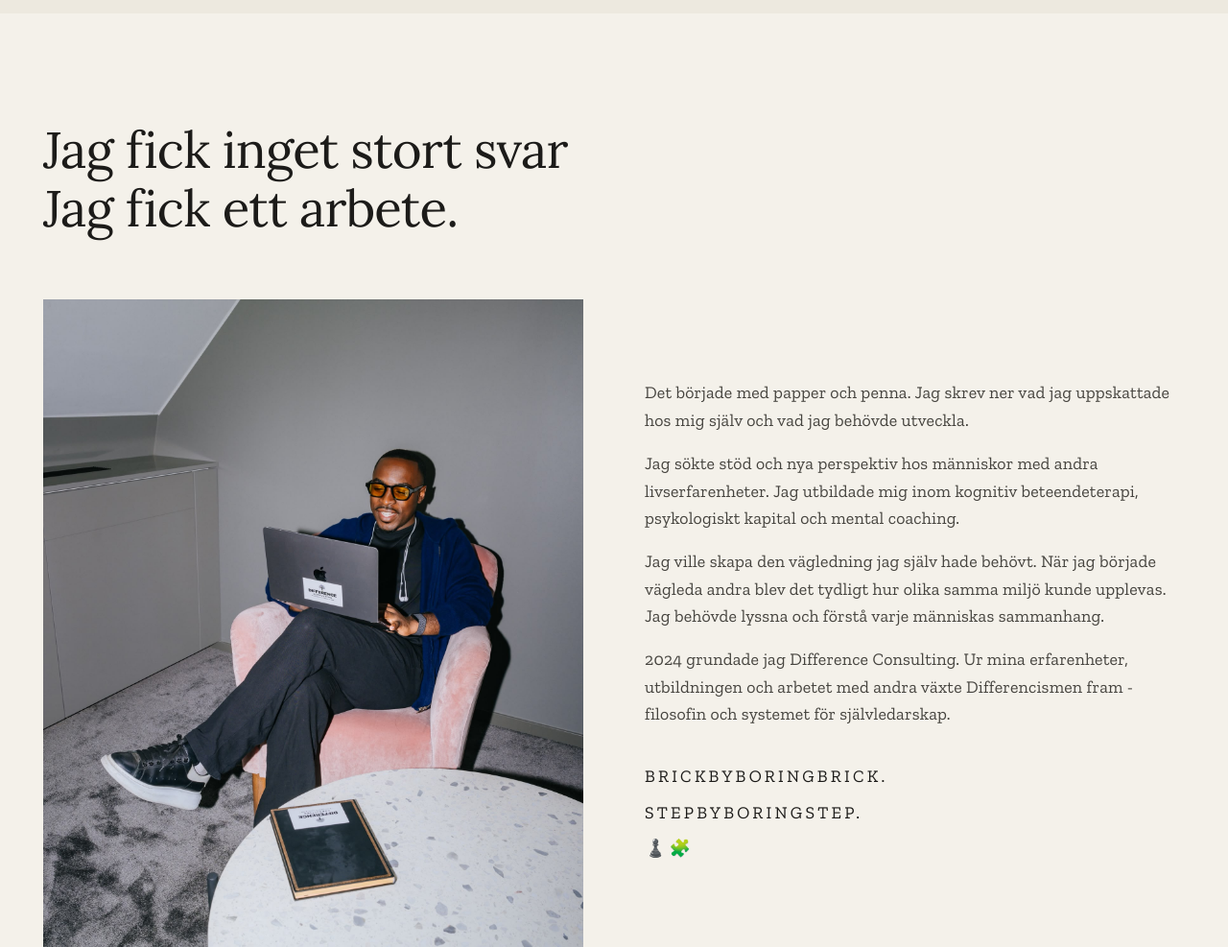
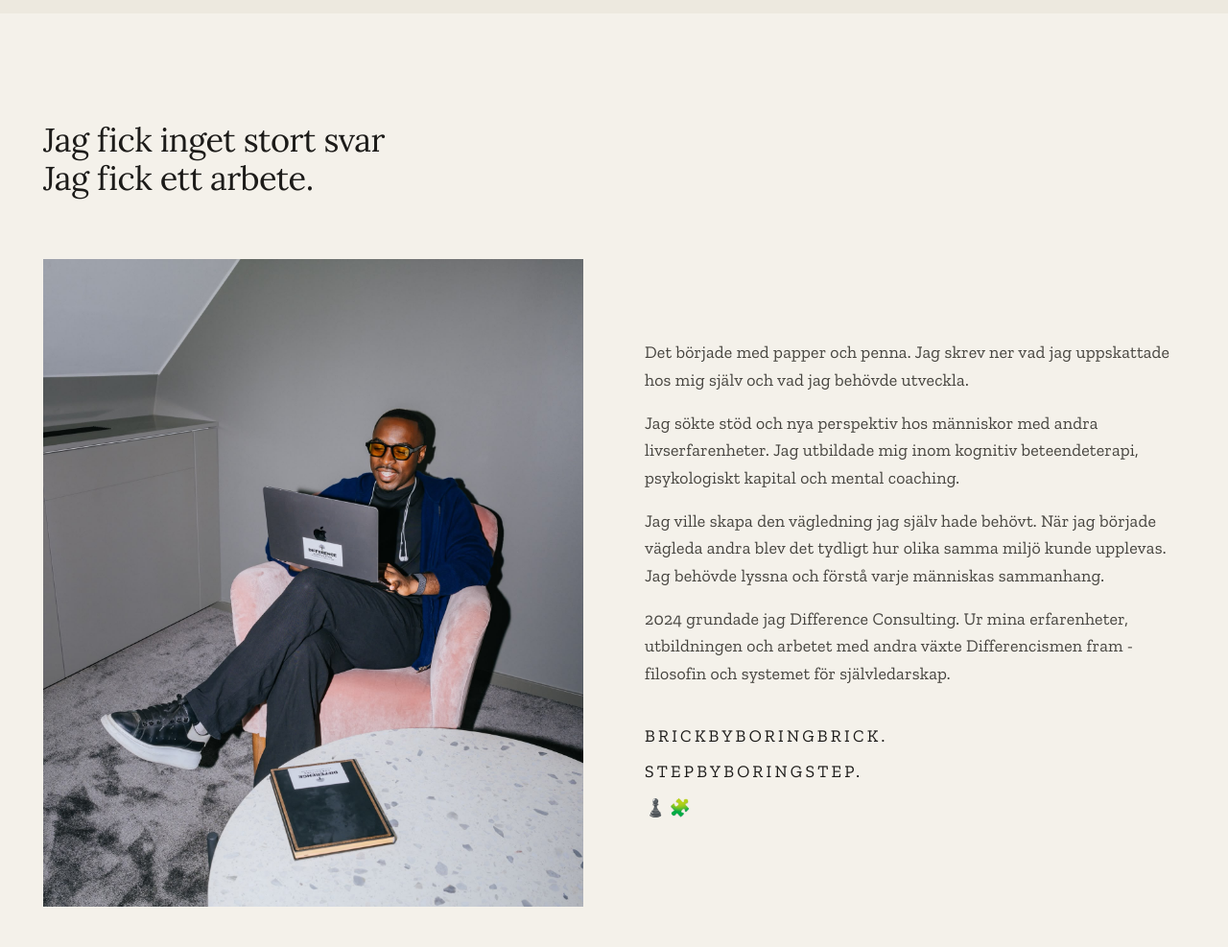
Before and after one commit to Alexandersalzer/differenceconsulting-new, a website: page rickson.html in a window 1280 px wide. Shown: the part 2020-3007 px from the top of the page at 96% size. Drawn offline with nearby package versions, Linux system fonts and the light colour scheme.

Commit message:
Rickson: de två momenten i rubrikstorlek
Co-Authored-By: Claude Opus 5.5 <noreply@anthropic.com>

```diff
--- a/css/main.css
+++ b/css/main.css
@@ -2475,7 +2475,8 @@ html.js .reveal-seq > * { opacity: calc(0.16 + 0.84 * var(--lit, 0)); }
    ca 55–65 tecken. Tre bilder i olika storlek efter funktion.
    ========================================================================== */
 .rk-read { max-width: 60ch; }
-.rk-moment { max-width: 20ch; margin: 0; }
+/* De två bärande momenten: rubrikstorlek (T3), samma för båda. */
+.rk-moment { font-size: var(--step-2); line-height: 1.15; max-width: 24ch; margin: 0; }
 .rk-gap { margin-top: var(--space-lg); }
 .rk-sign { text-align: left; margin-top: var(--space-md); }
 /* Arbetsbilden: mellanstor, stående - inte full bredd. */
```
